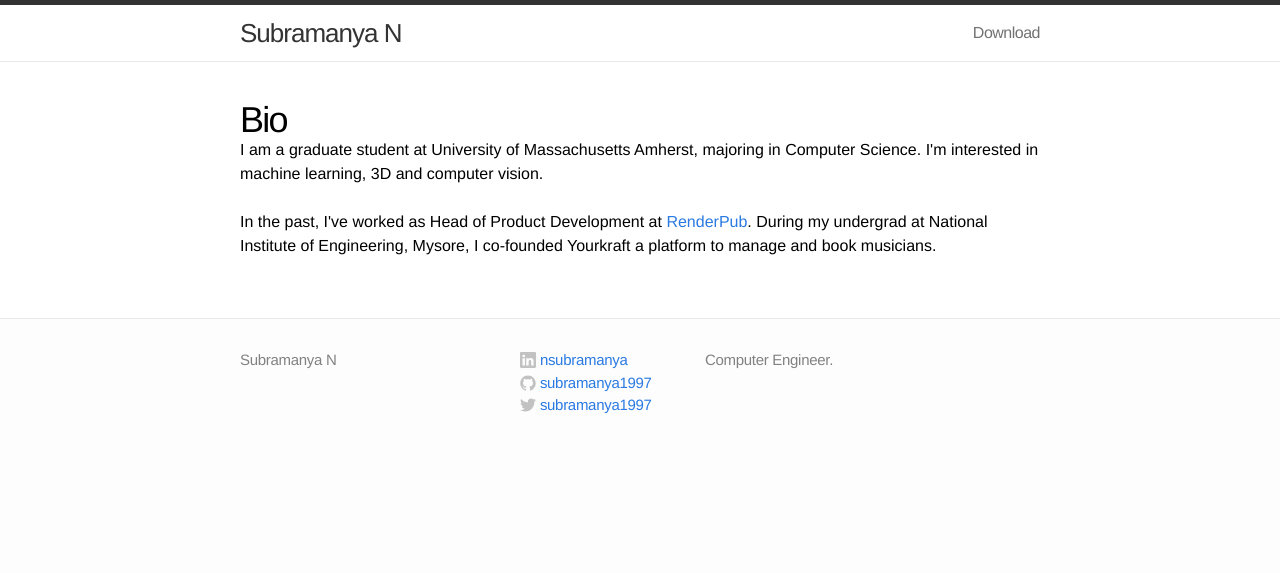
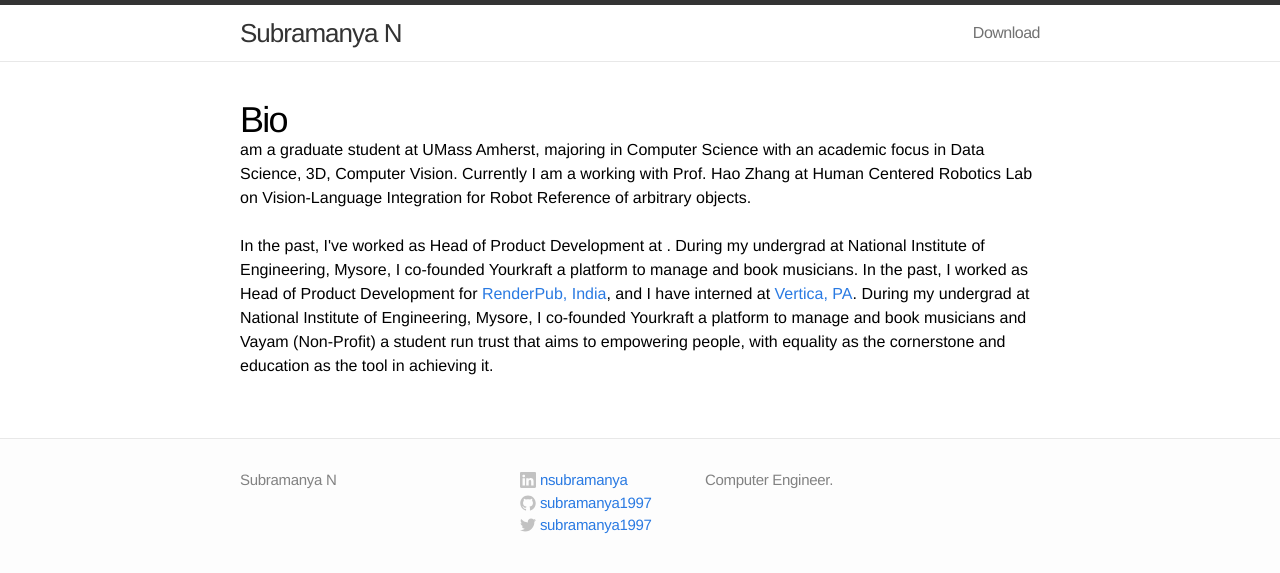
Before and after one commit to subramanya1997/subramanya.github.io, a Jekyll site: the page built from index.html, in a window 1280 px wide. Shown: the top 573 px of the page. Built offline with Jekyll 4.4.1, drawn with Linux system fonts in a browser that asks for light colours.

Commit message:
Update to about me

```diff
--- a/_data/about.yaml
+++ b/_data/about.yaml
@@ -6,7 +6,10 @@ github_username:  subramanya1997
 linkedin_username: nsubramanya
 
 #Bio
-bio: "I am a graduate student at University of Massachusetts Amherst, majoring in Computer
-      Science. I'm interested in machine learning, 3D and computer vision."
-history: In the past, I've worked as Head of Product Development at <a href='https://www.renderpub.com'>RenderPub</a>. During my undergrad at National Institute of Engineering, Mysore,
+bio: " am a graduate student at UMass Amherst, majoring in Computer Science with an academic focus in Data Science, 3D, Computer Vision. Currently I am a working with Prof.
+      Hao Zhang at Human Centered Robotics Lab on Vision-Language Integration for Robot Reference of arbitrary objects. "
+history: In the past, I've worked as Head of Product Development at . During my undergrad at National Institute of Engineering, Mysore,
       I co-founded Yourkraft a platform to manage and book musicians.
+      In the past, I worked as Head of Product Development for <a href='https://www.renderpub.com'>RenderPub, India</a>, and I have interned at
+      <a href='https://www.vertica.com'>Vertica, PA</a>. During my undergrad at National Institute of Engineering, Mysore, I co-founded Yourkraft a platform to manage and book
+      musicians and Vayam (Non-Profit) a student run trust that aims to empowering people, with equality as the cornerstone and education as the tool in achieving it.
```
